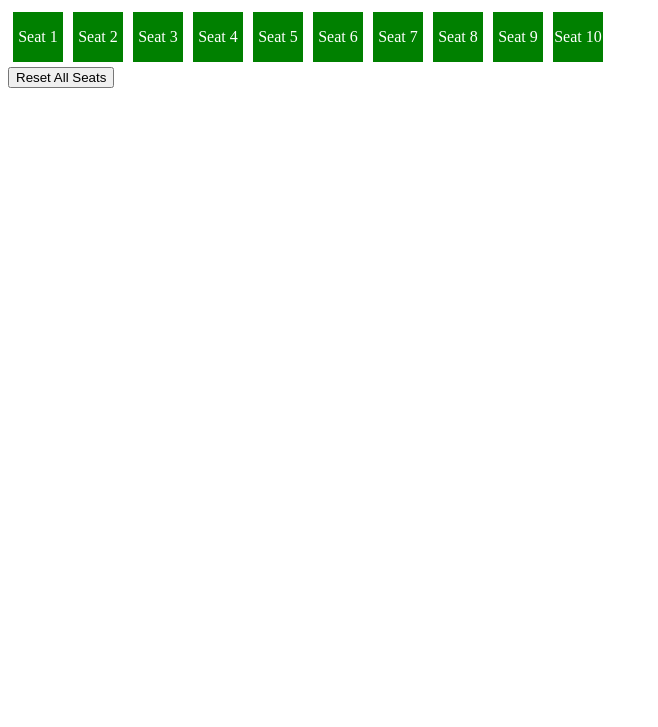
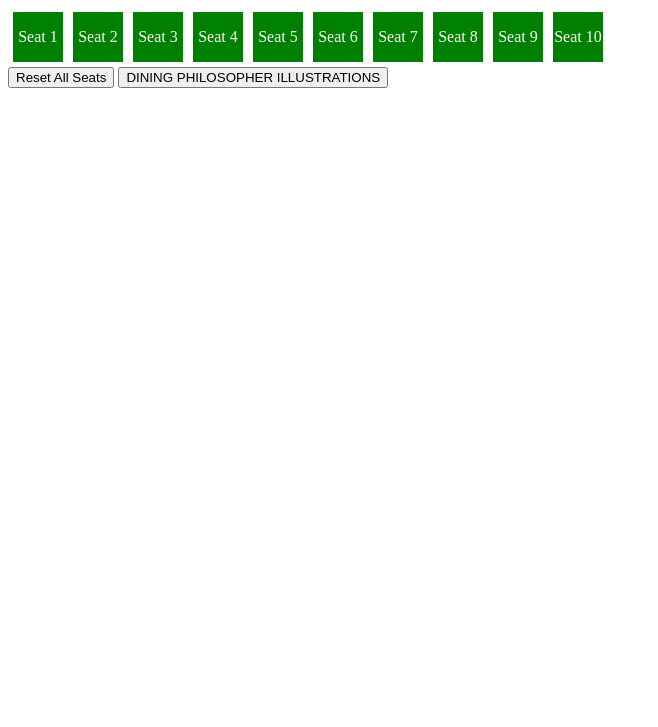
Before and after one commit to SANJAY-BASKAR/2.O-OS-DINING-PHILOSOPHER, a website: page public/index.html in a window 1280 px wide. Shown: the part 73-800 px from the top of the page, without its empty margins (0-658 px from the left). Drawn offline with nearby package versions, Linux system fonts and the light colour scheme; no server answers.

Commit message:
this adds the advanced msg code in it

```diff
--- a/public/index.html
+++ b/public/index.html
@@ -33,7 +33,7 @@
     <div id="seats"></div>
     <button id="confirmBooking" class="confirm-button">Confirm Booking</button>
     <button id="resetSeats">Reset All Seats</button>
-
+    <button>DINING PHILOSOPHER ILLUSTRATIONS</button>
     <script src="/socket.io/socket.io.js"></script>
     <script>
         const socket = io();
```
Also changed, not shown: index.js (+66 -0 lines).
